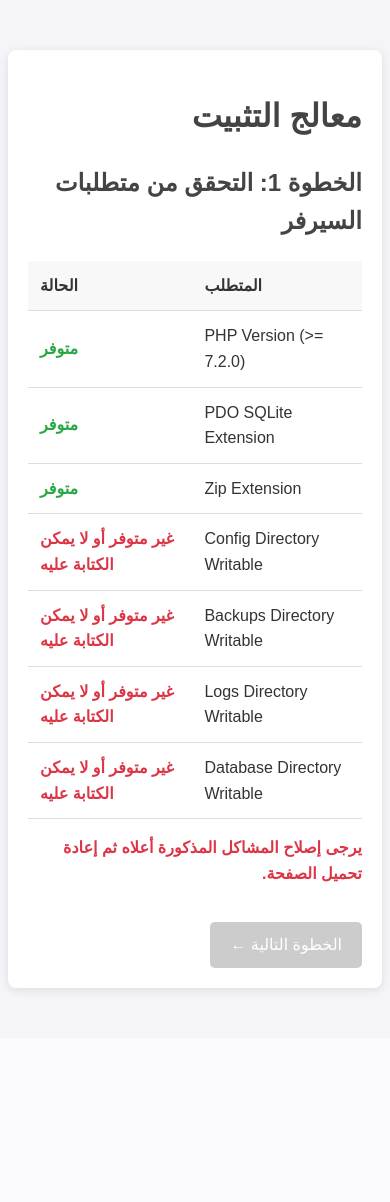
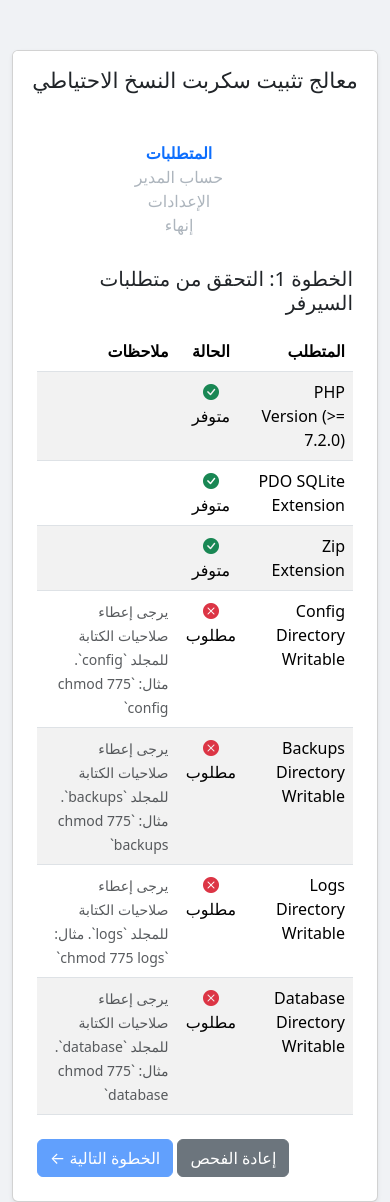
Before and after one commit to aljthamah/backups, a PHP site: page /install.php in a window 390 px wide. Before the commit the page ends 993 px from the top, so only its background shows below. Run offline with PHP 8.4, Linux system fonts and the light colour scheme.

Commit message:
refactor: Improve installer UI and add re-check feature
This commit addresses user feedback on the installation wizard.

Changes include:
- The installer UI has been redesigned using Bootstrap to be fully responsive and visually appealing.
- The server requirements check page now uses icons and badges for clearer status indication.
- An AJAX-powered "Re-check" button has been added, allowing users to verify requirements without a full page reload.
- The installer's PHP and JS code has been refactored for better organization and clarity.

```diff
--- a/public/install.php
+++ b/public/install.php
@@ -6,21 +6,6 @@ if (file_exists(__DIR__ . '/../install.lock')) {
     die("خطأ: المشروع تم تثبيته بالفعل. يرجى حذف ملف 'install.lock' يدوياً لإعادة التثبيت.");
 }
 
-// --- متغيرات التصميم ---
-$styles = "
-    body { font-family: sans-serif; background-color: #f4f4f9; color: #333; line-height: 1.6; }
-    .container { max-width: 700px; margin: 50px auto; padding: 20px; background: #fff; border-radius: 8px; box-shadow: 0 2px 10px rgba(0,0,0,0.1); }
-    h1, h2 { color: #444; }
-    table { width: 100%; border-collapse: collapse; margin-top: 20px; }
-    th, td { padding: 12px; text-align: left; border-bottom: 1px solid #ddd; }
-    th { background-color: #f8f8f8; }
-    .status-ok { color: #28a745; font-weight: bold; }
-    .status-error { color: #dc3545; font-weight: bold; }
-    .btn { display: inline-block; padding: 10px 20px; margin-top: 20px; background-color: #007bff; color: #fff; text-decoration: none; border-radius: 5px; }
-    .btn:hover { background-color: #0056b3; }
-    .btn.disabled { background-color: #ccc; cursor: not-allowed; }
-    .text-right { text-align: right; }
-";
 
 // --- منطق معالجة الفورم ---
 $error = null;
@@ -105,205 +90,209 @@ if ($_SERVER['REQUEST_METHOD'] === 'POST' && isset($_POST['form_step'])) {
 // --- منطق الخطوات ---
 $step = isset($_GET['step']) ? (int)$_GET['step'] : 1;
 
-function check_php_version() {
-    return version_compare(PHP_VERSION, '7.2.0', '>=');
-}
-
-function check_extension($name) {
-    return extension_loaded($name);
-}
-
-function check_writable($path) {
-    return is_writable($path);
-}
-
 // --- عرض الواجهة ---
 ?>
 <!DOCTYPE html>
 <html lang="ar" dir="rtl">
 <head>
     <meta charset="UTF-8">
+    <meta name="viewport" content="width=device-width, initial-scale=1.0">
     <title>معالج تثبيت سكربت النسخ الاحتياطي</title>
-    <style><?php echo $styles; ?></style>
+    <link rel="stylesheet" href="https://cdn.jsdelivr.net/npm/bootstrap@5.3.2/dist/css/bootstrap.rtl.min.css">
+    <link rel="stylesheet" href="https://cdn.jsdelivr.net/npm/bootstrap-icons@1.11.3/font/bootstrap-icons.min.css">
+    <style>
+        body { background-color: #f0f2f5; }
+        .card { margin-top: 50px; }
+        .progress-bar {
+            display: flex;
+            justify-content: space-between;
+            margin-bottom: 30px;
+            list-style: none;
+            padding-left: 0;
+        }
+        .progress-bar li {
+            flex: 1;
+            text-align: center;
+            position: relative;
+            color: #adb5bd;
+        }
+        .progress-bar li.active { color: #0d6efd; font-weight: bold; }
+        .progress-bar li::before {
+            content: '';
+            width: 100%;
+            height: 2px;
+            background-color: #dee2e6;
+            position: absolute;
+            top: 50%;
+            left: -50%;
+            z-index: -1;
+        }
+        .progress-bar li:first-child::before { content: none; }
+    </style>
 </head>
 <body>
     <div class="container">
-        <h1>معالج التثبيت</h1>
+        <div class="row justify-content-center">
+            <div class="col-md-8">
+                <div class="card shadow-sm">
+                    <div class="card-header text-center bg-white border-0 py-3">
+                        <h1 class="h4">معالج تثبيت سكربت النسخ الاحتياطي</h1>
+                    </div>
+                    <div class="card-body p-4">
+                        <ul class="progress-bar">
+                            <li class="<?php echo $step >= 1 ? 'active' : '' ?>">المتطلبات</li>
+                            <li class="<?php echo $step >= 2 ? 'active' : '' ?>">حساب المدير</li>
+                            <li class="<?php echo $step >= 3 ? 'active' : '' ?>">الإعدادات</li>
+                            <li class="<?php echo $step >= 4 ? 'active' : '' ?>">إنهاء</li>
+                        </ul>
 
                         <?php if ($step === 1): ?>
-            <h2>الخطوة 1: التحقق من متطلبات السيرفر</h2>
+                            <h2 class="h5 mb-3">الخطوة 1: التحقق من متطلبات السيرفر</h2>
+                            <div id="checks-table">
                                 <?php
-                $checks = [
-                    'PHP Version (>= 7.2.0)' => check_php_version(),
-                    'PDO SQLite Extension' => check_extension('pdo_sqlite'),
-                    'Zip Extension' => check_extension('zip'),
-                    'Config Directory Writable' => check_writable(__DIR__ . '/../config'),
-                    'Backups Directory Writable' => check_writable(__DIR__ . '/../backups'),
-                    'Logs Directory Writable' => check_writable(__DIR__ . '/../logs'),
-                    'Database Directory Writable' => check_writable(__DIR__ . '/../database'),
-                ];
-                $all_ok = !in_array(false, $checks, true);
+                                    // This block will be replaced by JS, but is needed for non-JS users
+                                    // and initial page load.
+                                    require_once 'installer/checks.php';
+                                    echo render_checks_table();
                                 ?>
-            <table>
-                <thead>
-                    <tr>
-                        <th>المتطلب</th>
-                        <th>الحالة</th>
-                    </tr>
-                </thead>
-                <tbody>
-                    <?php foreach ($checks as $label => $status): ?>
-                    <tr>
-                        <td><?php echo $label; ?></td>
-                        <td>
-                            <span class="status-<?php echo $status ? 'ok' : 'error'; ?>">
-                                <?php echo $status ? 'متوفر' : 'غير متوفر أو لا يمكن الكتابة عليه'; ?>
-                            </span>
-                        </td>
-                    </tr>
-                    <?php endforeach; ?>
-                </tbody>
-            </table>
-
-            <div class="text-right">
-                <?php if ($all_ok): ?>
-                    <a href="?step=2" class="btn">الخطوة التالية &larr;</a>
-                <?php else: ?>
-                    <p class="status-error">يرجى إصلاح المشاكل المذكورة أعلاه ثم إعادة تحميل الصفحة.</p>
-                    <a href="?step=1" class="btn disabled">الخطوة التالية &larr;</a>
+                            </div>
+                            <div class="text-end mt-4">
+                                <button id="recheck-btn" class="btn btn-secondary">إعادة الفحص</button>
+                                <a href="?step=2" id="next-btn" class="btn btn-primary disabled">الخطوة التالية &larr;</a>
+                            </div>
                         <?php endif; ?>
-            </div>
-        <?php endif; // End Step 1 ?>
 
                         <?php if ($step === 2): ?>
-            <h2>الخطوة 2: إنشاء حساب المدير</h2>
-            <p>سيتم استخدام هذا الحساب لتسجيل الدخول إلى لوحة التحكم.</p>
-
-            <?php if (isset($error)): ?>
-                <p class="status-error"><?php echo $error; ?></p>
+                            <h2 class="h5 mb-3">الخطوة 2: إنشاء حساب المدير</h2>
+                            <?php if ($error): ?><div class="alert alert-danger"><?php echo $error; ?></div><?php endif; ?>
+                            <form method="POST" action="?step=2">
+                                <input type="hidden" name="form_step" value="2">
+                                <div class="mb-3">
+                                    <label for="username" class="form-label">اسم المستخدم:</label>
+                                    <input type="text" id="username" name="username" class="form-control" required>
+                                </div>
+                                <div class="mb-3">
+                                    <label for="password" class="form-label">كلمة المرور:</label>
+                                    <input type="password" id="password" name="password" class="form-control" required>
+                                </div>
+                                <div class="text-end">
+                                    <button type="submit" class="btn btn-primary">الخطوة التالية &larr;</button>
+                                </div>
+                            </form>
                         <?php endif; ?>
 
-            <form method="POST" action="?step=2">
-                <input type="hidden" name="form_step" value="2">
-                <table style="width:100%">
-                    <tr>
-                        <td style="width: 30%;"><label for="username">اسم المستخدم:</label></td>
-                        <td><input type="text" id="username" name="username" required style="width: 95%; padding: 8px;"></td>
-                    </tr>
-                    <tr>
-                        <td><label for="password">كلمة المرور:</label></td>
-                        <td><input type="password" id="password" name="password" required style="width: 95%; padding: 8px;"></td>
-                    </tr>
-                </table>
-                <div class="text-right">
-                    <button type="submit" class="btn">الخطوة التالية &larr;</button>
+                        <?php if ($step === 3): ?>
+                             <h2 class="h5 mb-3">الخطوة 3: إعدادات النسخ الاحتياطي</h2>
+                            <?php if ($error): ?><div class="alert alert-danger"><?php echo $error; ?></div><?php endif; ?>
+                            <form method="POST" action="?step=3" class="row g-3">
+                                <input type="hidden" name="form_step" value="3">
+                                <div class="col-12"><h5>إعدادات قاعدة البيانات</h5></div>
+                                <div class="col-md-6"><label class="form-label">مستضيف DB:</label><input type="text" name="db_host" value="localhost" class="form-control"></div>
+                                <div class="col-md-6"><label class="form-label">اسم مستخدم DB:</label><input type="text" name="db_user" value="root" class="form-control"></div>
+                                <div class="col-md-6"><label class="form-label">كلمة مرور DB:</label><input type="password" name="db_pass" class="form-control"></div>
+                                <div class="col-md-6"><label class="form-label">اسم قاعدة البيانات:</label><input type="text" name="db_name" required class="form-control"></div>
+
+                                <div class="col-12 mt-4"><h5>إعدادات نسخ الملفات</h5></div>
+                                <div class="col-12"><label class="form-label">المجلدات المصدر (كل مجلد في سطر):</label><textarea name="source_dirs" rows="3" class="form-control" required>/var/www/html</textarea></div>
+                                <div class="col-12"><label class="form-label">ملفات/مجلدات للاستثناء (كل نمط في سطر):</label><textarea name="exclude_patterns" rows="3" class="form-control">node_modules&#10;cache&#10;*.log</textarea></div>
+
+                                <div class="col-12 mt-4"><h5>إعدادات عامة و FTP</h5></div>
+                                <div class="col-md-6"><label class="form-label">الاحتفاظ بالنسخ لمدة (أيام):</label><input type="number" name="keep_days" value="7" class="form-control"></div>
+                                <div class="col-md-6 d-flex align-items-end"><div class="form-check"><input type="checkbox" name="delete_old" value="1" class="form-check-input" checked><label class="form-check-label">حذف النسخ القديمة</label></div></div>
+                                <div class="col-md-6 d-flex align-items-end"><div class="form-check"><input type="checkbox" name="ftp_enabled" value="1" class="form-check-input"><label class="form-check-label">تفعيل FTP</label></div></div>
+                                <div class="col-md-6"><label class="form-label">مستضيف FTP:</label><input type="text" name="ftp_host" class="form-control"></div>
+                                <div class="col-md-6"><label class="form-label">مستخدم FTP:</label><input type="text" name="ftp_user" class="form-control"></div>
+                                <div class="col-md-6"><label class="form-label">كلمة مرور FTP:</label><input type="password" name="ftp_pass" class="form-control"></div>
+                                <div class="col-md-12"><label class="form-label">مجلد FTP البعيد:</label><input type="text" name="ftp_dir" value="/backups" class="form-control"></div>
+
+                                <div class="col-12 text-end mt-4">
+                                    <button type="submit" class="btn btn-primary">حفظ وإنهاء التثبيت &larr;</button>
                                 </div>
                             </form>
-        <?php endif; // End Step 2 ?>
-
-        <?php if ($step === 3): ?>
-            <h2>الخطوة 3: إعدادات النسخ الاحتياطي</h2>
-            <p>الرجاء إدخال تفاصيل النسخ الاحتياطي المطلوبة.</p>
-            <?php if (isset($error)): ?><p class="status-error"><?php echo $error; ?></p><?php endif; ?>
-
-            <form method="POST" action="?step=3">
-                <input type="hidden" name="form_step" value="3">
-
-                <h3>إعدادات قاعدة البيانات (لـ `mysqldump`)</h3>
-                <table>
-                    <tr><td><label>مستضيف DB:</label></td><td><input type="text" name="db_host" value="localhost" class="input-field"></td></tr>
-                    <tr><td><label>اسم مستخدم DB:</label></td><td><input type="text" name="db_user" value="root" class="input-field"></td></tr>
-                    <tr><td><label>كلمة مرور DB:</label></td><td><input type="password" name="db_pass" class="input-field"></td></tr>
-                    <tr><td><label>اسم قاعدة البيانات:</label></td><td><input type="text" name="db_name" required class="input-field"></td></tr>
-                </table>
-
-                <h3>إعدادات نسخ الملفات</h3>
-                <table>
-                    <tr>
-                        <td><label>المجلدات المصدر (كل مجلد في سطر):</label></td>
-                        <td><textarea name="source_dirs" rows="3" class="input-field" required>/var/www/html</textarea></td>
-                    </tr>
-                    <tr>
-                        <td><label>ملفات/مجلدات للاستثناء (كل نمط في سطر):</label></td>
-                        <td><textarea name="exclude_patterns" rows="4" class="input-field">node_modules
-cache
-*.log
-*.tmp</textarea></td>
-                    </tr>
-                </table>
-
-                <h3>إعدادات عامة</h3>
-                <table>
-                    <tr>
-                        <td><label>حذف النسخ القديمة:</label></td>
-                        <td><input type="checkbox" name="delete_old" value="1" checked></td>
-                    </tr>
-                    <tr>
-                        <td><label>الاحتفاظ بالنسخ لمدة (أيام):</label></td>
-                        <td><input type="number" name="keep_days" value="7" class="input-field"></td>
-                    </tr>
-                </table>
-
-                <h3>إعدادات FTP (اختياري)</h3>
-                <table>
-                    <tr><td><label>تفعيل FTP:</label></td><td><input type="checkbox" name="ftp_enabled" value="1"></td></tr>
-                    <tr><td><label>مستضيف FTP:</label></td><td><input type="text" name="ftp_host" class="input-field"></td></tr>
-                    <tr><td><label>مستخدم FTP:</label></td><td><input type="text" name="ftp_user" class="input-field"></td></tr>
-                    <tr><td><label>كلمة مرور FTP:</label></td><td><input type="password" name="ftp_pass" class="input-field"></td></tr>
-                    <tr><td><label>مجلد FTP البعيد:</label></td><td><input type="text" name="ftp_dir" value="/backups" class="input-field"></td></tr>
-                </table>
-                <style>.input-field{width: 95%; padding: 8px;}</style>
-
-                <div class="text-right">
-                    <button type="submit" class="btn">حفظ وإنهاء التثبيت &larr;</button>
-                </div>
-            </form>
-        <?php endif; // End Step 3 ?>
+                        <?php endif; ?>
 
                         <?php if ($step === 4): ?>
-            <h2>الخطوة 4: إنهاء التثبيت</h2>
+                            <div class="text-center">
                                 <?php
                                     $install_success = false;
                                     try {
-                    if (!isset($_SESSION['install_admin_user'])) {
-                        throw new Exception("بيانات المدير غير موجودة في الجلسة. يرجى البدء من جديد.");
-                    }
-
+                                        if (!isset($_SESSION['install_admin_user'])) { throw new Exception("بيانات المدير غير موجودة في الجلسة."); }
                                         $db_path = __DIR__ . '/../database/users.db';
                                         $pdo = new PDO('sqlite:' . $db_path);
                                         $pdo->setAttribute(PDO::ATTR_ERRMODE, PDO::ERRMODE_EXCEPTION);
-
-                    $pdo->exec("CREATE TABLE IF NOT EXISTS users (
-                        id INTEGER PRIMARY KEY AUTOINCREMENT,
-                        username TEXT NOT NULL UNIQUE,
-                        password_hash TEXT NOT NULL
-                    )");
-
+                                        $pdo->exec("CREATE TABLE IF NOT EXISTS users (id INTEGER PRIMARY KEY, username TEXT NOT NULL UNIQUE, password_hash TEXT NOT NULL)");
                                         $stmt = $pdo->prepare("INSERT INTO users (username, password_hash) VALUES (?, ?)");
-                    $stmt->execute([
-                        $_SESSION['install_admin_user']['username'],
-                        $_SESSION['install_admin_user']['password_hash']
-                    ]);
-
+                                        $stmt->execute([$_SESSION['install_admin_user']['username'], $_SESSION['install_admin_user']['password_hash']]);
                                         touch(__DIR__ . '/../install.lock');
                                         session_destroy();
                                         $install_success = true;
-
                                     } catch (Exception $e) {
-                    echo "<p class='status-error'>حدث خطأ فادح أثناء إنهاء التثبيت: " . $e->getMessage() . "</p>";
+                                        echo "<div class='alert alert-danger'>حدث خطأ فادح: " . $e->getMessage() . "</div>";
                                     }
                                 ?>
-
                                 <?php if ($install_success): ?>
-                <p class="status-ok">تم التثبيت بنجاح!</p>
-                <p>تم حذف بيانات التثبيت المؤقتة وتأمين النظام.</p>
-                <p><strong>ملاحظة هامة:</strong> لأسباب أمنية، يرجى حذف ملف `public/install.php` الآن.</p>
-                <div class="text-right">
-                    <a href="index.php" class="btn">الذهاب إلى صفحة تسجيل الدخول &larr;</a>
+                                    <i class="bi bi-check-circle-fill text-success" style="font-size: 4rem;"></i>
+                                    <h2 class="h5 mt-3">تم التثبيت بنجاح!</h2>
+                                    <p class="text-muted">تم إعداد النظام وهو جاهز للاستخدام.</p>
+                                    <div class="alert alert-warning"><strong>ملاحظة هامة:</strong> لأسباب أمنية، يرجى حذف ملف `public/install.php` الآن.</div>
+                                    <a href="index.php" class="btn btn-primary mt-3">الذهاب إلى صفحة تسجيل الدخول &larr;</a>
+                                <?php endif; ?>
                             </div>
                         <?php endif; ?>
-        <?php endif; // End Step 4 ?>
+                    </div>
+                </div>
+            </div>
+        </div>
+    </div>
+    <script>
+        document.addEventListener('DOMContentLoaded', function() {
+            const step = <?php echo $step; ?>;
 
-    </div>
+            if (step === 1) {
+                const recheckBtn = document.getElementById('recheck-btn');
+                const nextBtn = document.getElementById('next-btn');
+                const checksTableDiv = document.getElementById('checks-table');
+
+                function updateNextButtonStatus() {
+                    const allOkInput = document.getElementById('all-checks-ok');
+                    if (allOkInput && allOkInput.value === '1') {
+                        nextBtn.classList.remove('disabled');
+                        nextBtn.setAttribute('aria-disabled', 'false');
+                    } else {
+                        nextBtn.classList.add('disabled');
+                        nextBtn.setAttribute('aria-disabled', 'true');
+                    }
+                }
+
+                updateNextButtonStatus();
+
+                recheckBtn.addEventListener('click', async function() {
+                    recheckBtn.disabled = true;
+                    recheckBtn.innerHTML = '<span class="spinner-border spinner-border-sm" role="status" aria-hidden="true"></span> جاري الفحص...';
+
+                    try {
+                        const response = await fetch('installer/ajax.php?action=run_checks');
+                        const data = await response.json();
+
+                        if (data.status === 'success') {
+                            checksTableDiv.innerHTML = data.html;
+                            updateNextButtonStatus();
+                        }
+                    } catch (error) {
+                        console.error('Re-check failed:', error);
+                    } finally {
+                        recheckBtn.disabled = false;
+                        recheckBtn.innerHTML = 'إعادة الفحص';
+                    }
+                });
+
+                nextBtn.addEventListener('click', function(e) {
+                    if (nextBtn.classList.contains('disabled')) {
+                        e.preventDefault();
+                    }
+                });
+            }
+        });
+    </script>
 </body>
 </html>
--- /dev/null
+++ b/public/installer/checks.php
@@ -0,0 +1,76 @@
+<?php
+
+function get_server_checks() {
+    $checks = [
+        'php_version' => [
+            'label' => 'PHP Version (>= 7.2.0)',
+            'status' => version_compare(PHP_VERSION, '7.2.0', '>='),
+            'fix' => 'يرجى ترقية نسخة PHP إلى 7.2.0 أو أحدث.',
+        ],
+        'pdo_sqlite' => [
+            'label' => 'PDO SQLite Extension',
+            'status' => extension_loaded('pdo_sqlite'),
+            'fix' => 'يرجى تفعيل إضافة `pdo_sqlite` في ملف php.ini.',
+        ],
+        'zip' => [
+            'label' => 'Zip Extension',
+            'status' => extension_loaded('zip'),
+            'fix' => 'يرجى تفعيل إضافة `zip` في ملف php.ini.',
+        ],
+        'config_writable' => [
+            'label' => 'Config Directory Writable',
+            'path' => __DIR__ . '/../../config',
+            'status' => is_writable(__DIR__ . '/../../config'),
+            'fix' => 'يرجى إعطاء صلاحيات الكتابة للمجلد `config`. مثال: `chmod 775 config`',
+        ],
+        'backups_writable' => [
+            'label' => 'Backups Directory Writable',
+            'path' => __DIR__ . '/../../backups',
+            'status' => is_writable(__DIR__ . '/../../backups'),
+            'fix' => 'يرجى إعطاء صلاحيات الكتابة للمجلد `backups`. مثال: `chmod 775 backups`',
+        ],
+        'logs_writable' => [
+            'label' => 'Logs Directory Writable',
+            'path' => __DIR__ . '/../../logs',
+            'status' => is_writable(__DIR__ . '/../../logs'),
+            'fix' => 'يرجى إعطاء صلاحيات الكتابة للمجلد `logs`. مثال: `chmod 775 logs`',
+        ],
+        'database_writable' => [
+            'label' => 'Database Directory Writable',
+            'path' => __DIR__ . '/../../database',
+            'status' => is_writable(__DIR__ . '/../../database'),
+            'fix' => 'يرجى إعطاء صلاحيات الكتابة للمجلد `database`. مثال: `chmod 775 database`',
+        ],
+    ];
+    return $checks;
+}
+
+function render_checks_table() {
+    $checks = get_server_checks();
+    $all_ok = !in_array(false, array_column($checks, 'status'), true);
+
+    $html = '<table class="table table-striped">';
+    $html .= '<thead><tr><th>المتطلب</th><th class="text-center">الحالة</th><th>ملاحظات</th></tr></thead>';
+    $html .= '<tbody>';
+
+    foreach ($checks as $check) {
+        $status_icon = $check['status']
+            ? '<i class="bi bi-check-circle-fill text-success"></i>'
+            : '<i class="bi bi-x-circle-fill text-danger"></i>';
+
+        $status_text = $check['status'] ? 'متوفر' : 'مطلوب';
+
+        $html .= '<tr>';
+        $html .= '<td>' . htmlspecialchars($check['label']) . '</td>';
+        $html .= '<td class="text-center">' . $status_icon . ' ' . $status_text . '</td>';
+        $html .= '<td>' . (!$check['status'] ? '<small class="text-muted">' . htmlspecialchars($check['fix']) . '</small>' : '') . '</td>';
+        $html .= '</tr>';
+    }
+
+    $html .= '</tbody></table>';
+
+    // Add a hidden input to track overall status for JS
+    $html .= '<input type="hidden" id="all-checks-ok" value="' . ($all_ok ? '1' : '0') . '">';
+
+    return $html;
+}
```
Also changed, not shown: public/installer/ajax.php (added, +26 -0 lines). Lines whose indentation alone changed are shown as unchanged.
